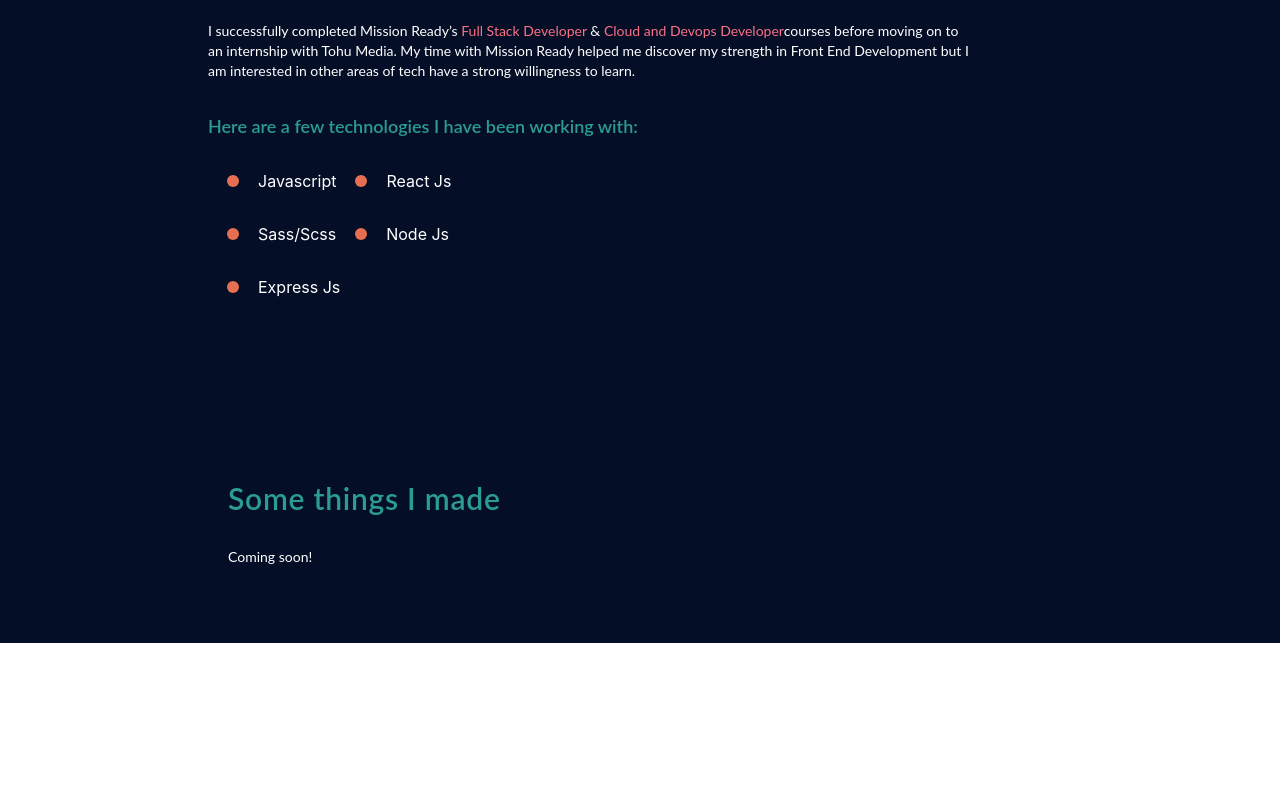
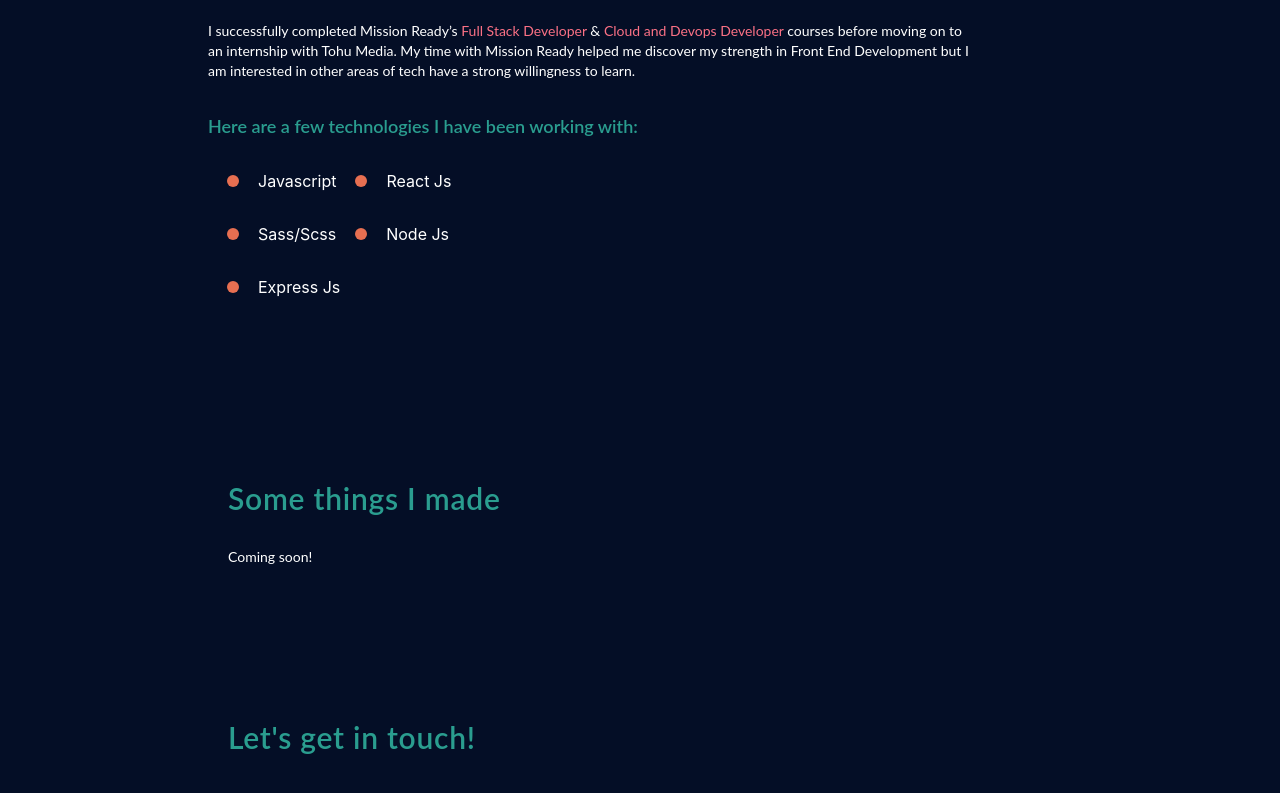
Before and after one commit to SewinaCode/portfolio-2023, a React (Create React App) app: page / in a window 1280 px wide. Shown: the part 611-1404 px from the top of the page. Before the commit the page ends 1254 px from the top, so only its background shows below. Built offline with nearby package versions, Linux system fonts and the light colour scheme.

Commit message:
navbar links now working

```diff
--- a/src/App.js
+++ b/src/App.js
@@ -3,6 +3,7 @@ import NavBar from "./components/NavBar";
 import styles from "./constants/style";
 import About from "./components/About";
 import Projects from "./components/Projects";
+import Contact from "./components/Contact";
 
 function App() {
   return (
@@ -20,8 +21,14 @@ function App() {
       >
         <About />
       </div>
+      <div
+        id="projects"
+        className={`${styles.padding} bg-primary xl:max-w-4xl xl:mx-36`}
+      >
+        <Projects />
+      </div>
       <div className={`${styles.padding} bg-primary xl:max-w-4xl xl:mx-36`}>
-        <Projects />
+        <Contact />
       </div>
     </div>
   );
--- a/src/components/About.js
+++ b/src/components/About.js
@@ -18,7 +18,7 @@ function About() {
           <span className="text-highlight"> Javascript</span> and the rest was
           history. <br /> <br /> I successfully completed Mission Ready’s
           <span className="text-highlight"> Full Stack Developer</span> &
-          <span className="text-highlight"> Cloud and Devops Developer</span>
+          <span className="text-highlight"> Cloud and Devops Developer </span>
           courses before moving on to an internship with Tohu Media. My time
           with Mission Ready helped me discover my strength in Front End
           Development but I am interested in other areas of tech have a strong
--- /dev/null
+++ b/src/components/Contact.js
@@ -0,0 +1,11 @@
+function Contact() {
+  return (
+    <section id="contact" className=" md:mx-5 my-7 max-w-4xl">
+      <h1 className="text-title text-3xl font-lato font-semibold tracking-wide">
+        Let's get in touch!
+      </h1>
+    </section>
+  );
+}
+
+export default Contact;
--- a/src/components/Intro.js
+++ b/src/components/Intro.js
@@ -3,7 +3,7 @@ import { faLinkedin, faGithub } from "@fortawesome/free-brands-svg-icons";
 
 function Intro() {
   return (
-    <section id="intro" className="flex flex-wrap flex-col">
+    <section id="home" className="flex flex-wrap flex-col">
       <h1 className="font-lato font-bold text-5xl text-title">
         I'm Sellyna Lee
       </h1>
--- a/src/components/NavBar.js
+++ b/src/components/NavBar.js
@@ -13,7 +13,7 @@ function NavBar() {
             key={nav.id}
             className="font-lato font-normal text-base text-white ml-[30px] cursor-pointer"
           >
-            <a href={nav.id}>{nav.title}</a>
+            <a href={`#${nav.id}`}>{nav.title}</a>
           </li>
         ))}
       </ul>
```
